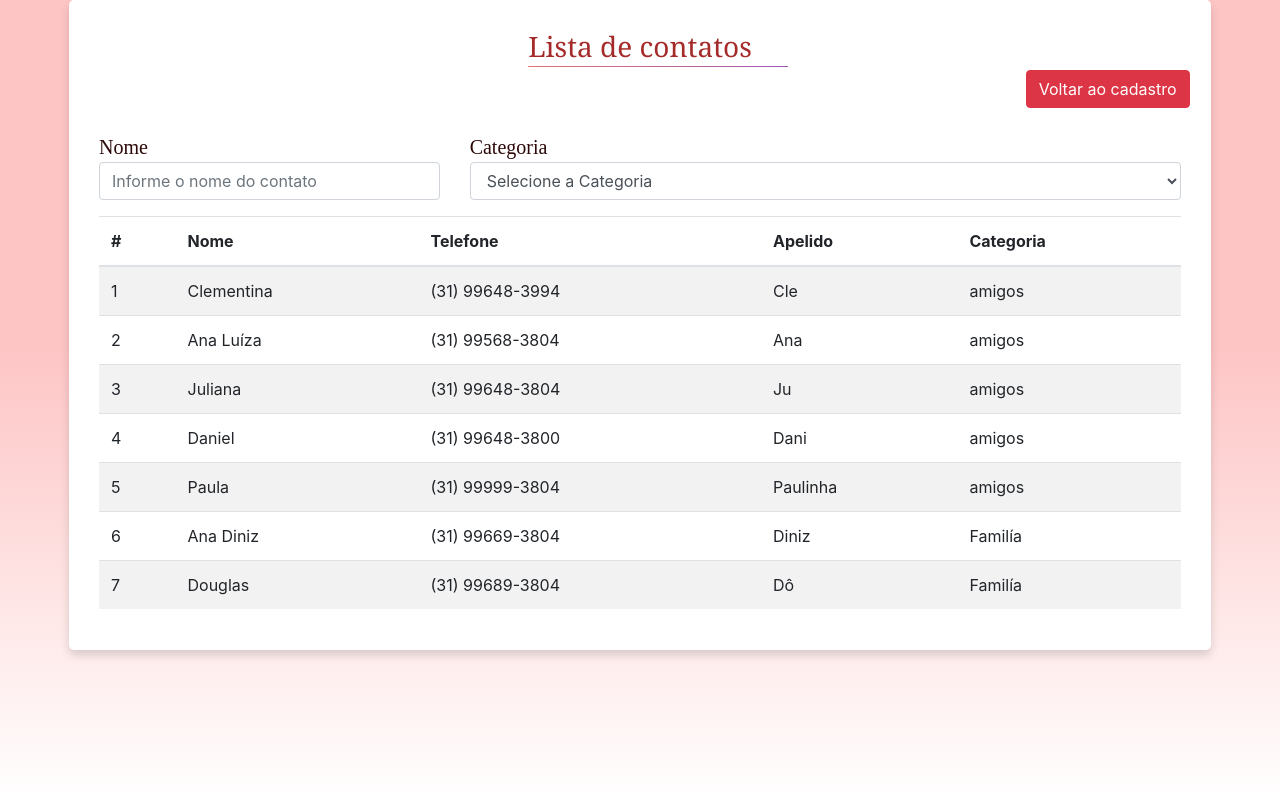
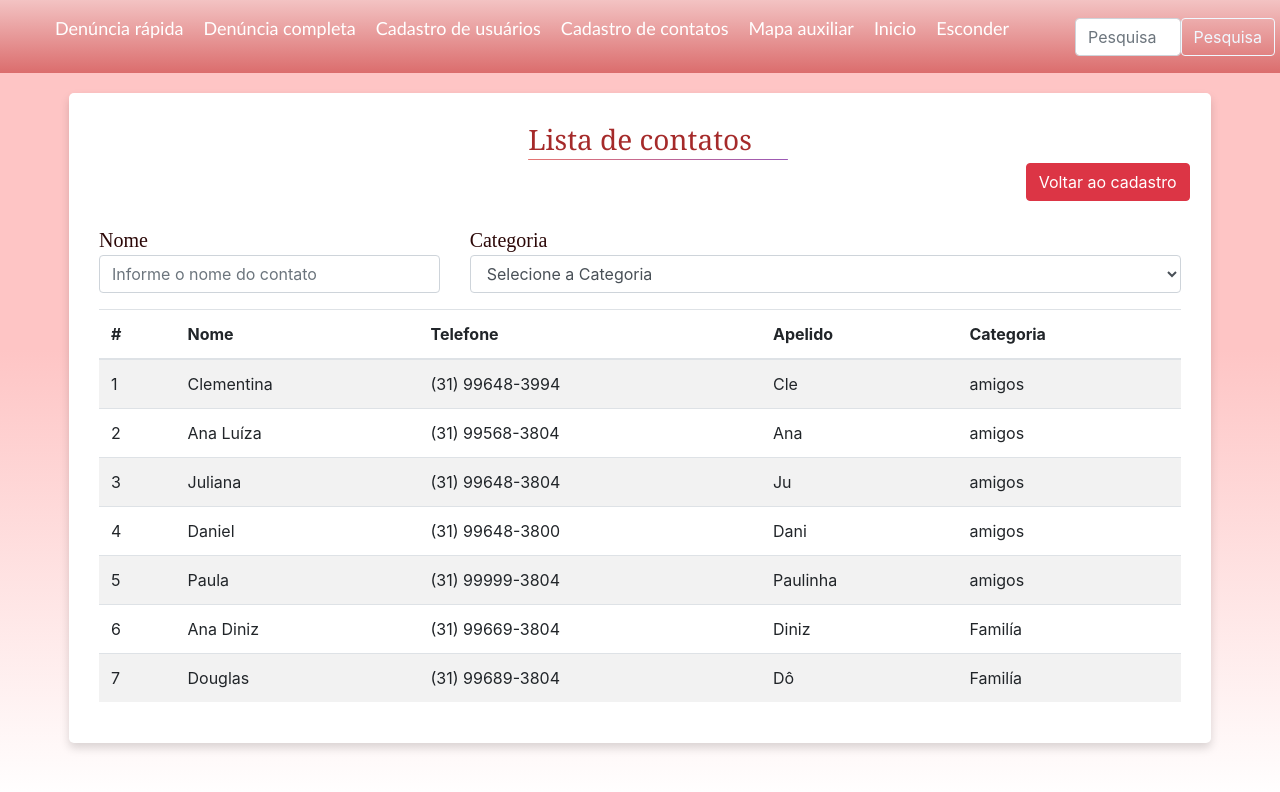
Before and after one commit to ICEI-PUC-Minas-PPLES-TI/PLF-ES-2021-2-TI1-7946100-violencia-contra-mulher, a plain HTML site: page Codigo/web/pages/ListaContatos.html in a window 1280 px wide. Drawn offline with nearby package versions, Linux system fonts and the light colour scheme.

Commit message:
Inclusão de menu em página de pesquisa de contatos

```diff
--- a/Codigo/web/pages/ListaContatos.html
+++ b/Codigo/web/pages/ListaContatos.html
@@ -12,6 +12,35 @@
 </head>
 
 <body onload="ListaContatos()">
+
+      <!-- Cabeçalho -->
+  <header class="cabecalho">
+
+    <nav id="navbar_top">
+      <input type="checkbox" id="menu-moble">
+      <label for="menu-moble" id="label-menu">
+        <i class="fa fa-bars"></i>
+        <i class="fa fa-times-circle"></i>
+      </label>
+      <ul class="Menu">
+        <li><a href="sos.html">Denúncia rápida</a></li>
+        <li><a href="denuncia.html">Denúncia completa</a></li>
+        <li><a href="cadas_usuario.html">Cadastro de usuários</a></li>
+        <li><a href="Contatos.html">Cadastro de contatos</a></li>
+        <li><a href="mapas.html">Mapa auxiliar</a></li>
+        <li><a href="../index.html">Inicio</a></li>
+        <li><a href="Inicio.html">Esconder</a></li>
+      </ul>
+    </nav>
+
+    <div class="input-group pesquisa">
+      <input type="search" class="form-control rounded" placeholder="Pesquisa" aria-label="Pesquisar"
+        aria-describedby="search-addon" />
+      <button type="button" class="btn btn-outline-dark" id="buttonPesq"
+        style="border-color: aliceblue; color: aliceblue;">Pesquisa</button>
+    </div>
+
+  </header>
 
     <div class="container">
         <div id="title">Lista de contatos</div>
```
